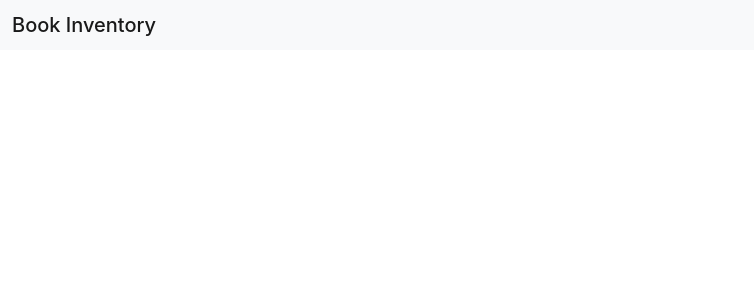
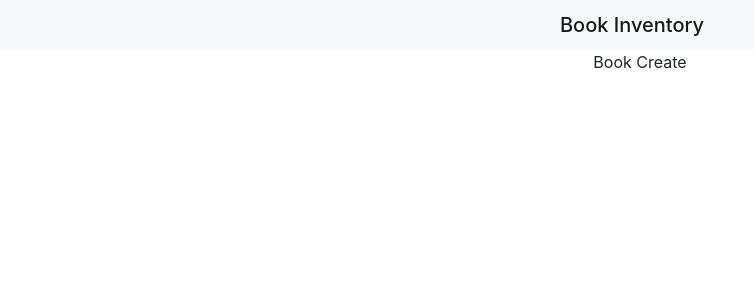
Before and after one commit to antonyprince001/Book-Client, a React (Create React App) app: page /books/1/create in a window 1280 px wide. Before the commit this address had no page. Shown: the top 300 px of the page, without its empty margins (0-754 px from the left). Built offline with nearby package versions, Linux system fonts and the light colour scheme.

Commit message:
[Antony] Refactor Book Routes Component to add more routes

```diff
--- a/src/BookRoutes.js
+++ b/src/BookRoutes.js
@@ -2,6 +2,7 @@ import { BrowserRouter,  Routes, Route } from "react-router-dom";
 import Home from './Routes/Home';
 import BookDetail from './Routes/BookDetail';
 import BookUpdate from './Routes/BookUpdate';
+import BookCreate from "./Routes/BookCreate";
 
 const BookRoutes = ()=>{
     return (
@@ -10,6 +11,7 @@ const BookRoutes = ()=>{
             <Route path='/' exact element={ <Home />} />
             <Route path='/books/:id' exact element={ <BookDetail />} />
             <Route path='/books/:id/update' exact element={ <BookUpdate />} />
+            <Route path='/books/:id/create' exact element={ <BookCreate />} />
         </Routes>
         </BrowserRouter>
     )
--- a/src/Components/Navbar.js
+++ b/src/Components/Navbar.js
@@ -1,7 +1,7 @@
 const Navbar = () => {
     return (
         <nav class="navbar navbar-light bg-light">
-            <div class="container-fluid">
+            <div class="container-fluid justify-content-center">
                 <span class="navbar-brand mb-0 h1">Book Inventory</span>
             </div>
         </nav>
--- /dev/null
+++ b/src/Routes/BookCreate.js
@@ -0,0 +1,8 @@
+const BookCreate = () => {
+    return (
+        <div>
+            Book Create
+        </div>
+    );
+}
+export default BookCreate;
```
Also changed, not shown: 1 other file (tests, documents, lock files or other folders).
